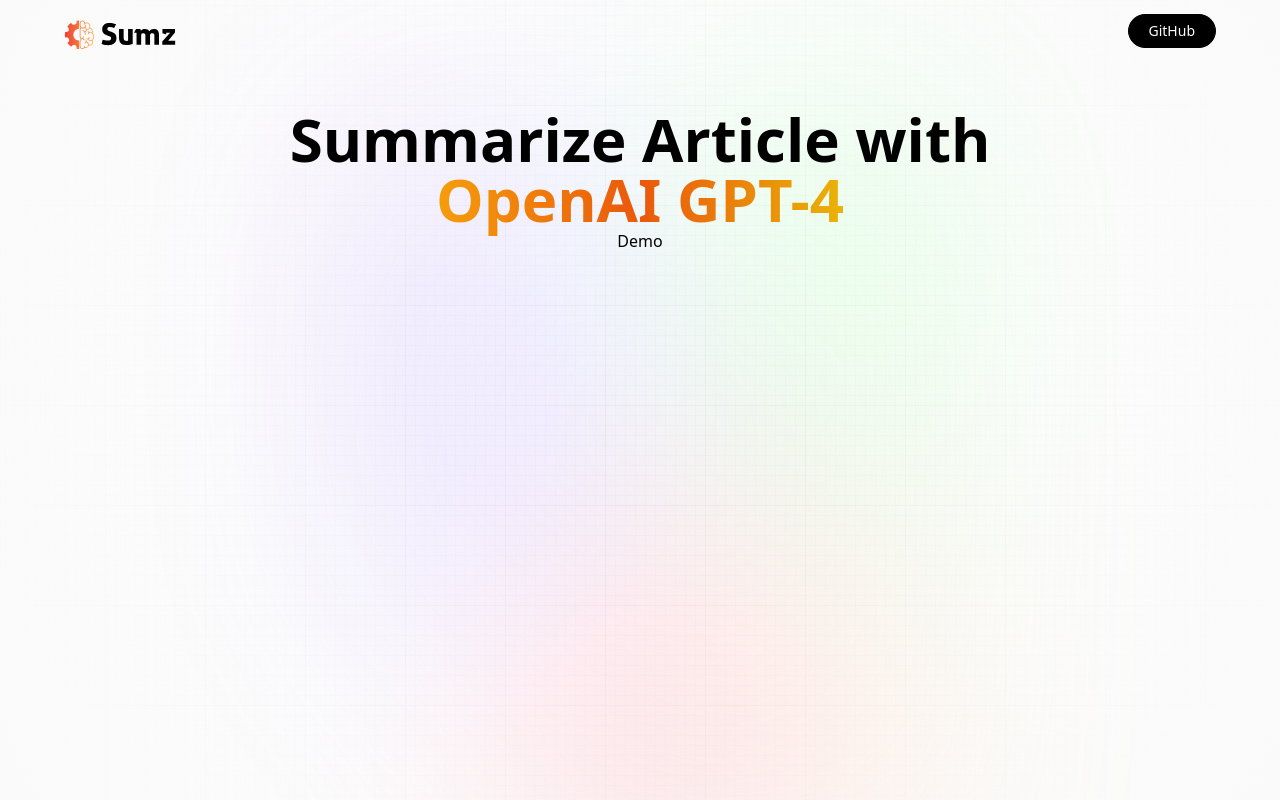
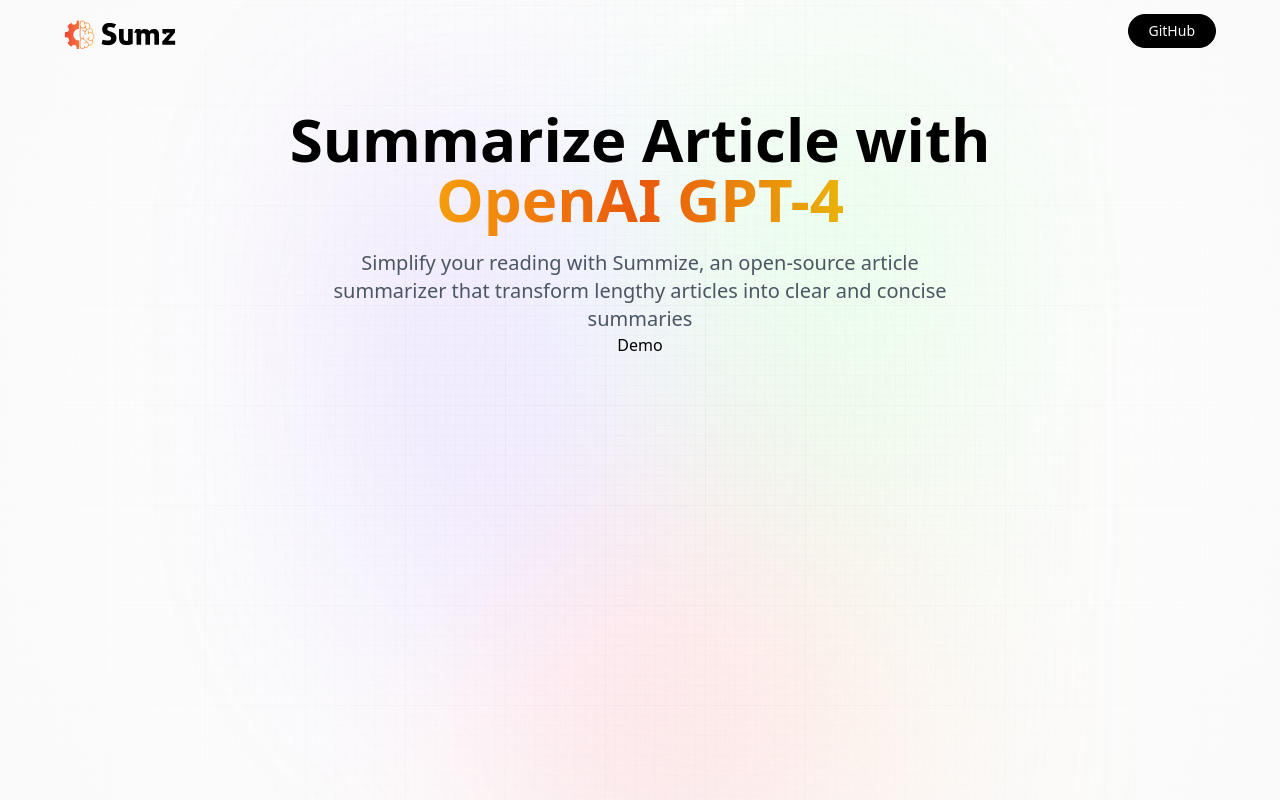
Before and after one commit to saulkurosaki/AI-SUMMARIZER-PROJECT, a React (Vite) app: page / in a window 1280 px wide. Built offline with nearby package versions, Linux system fonts and the light colour scheme; a web font is replaced by a local one.

Commit message:
feat(Hero): implement the Hero section complete subtitle

```diff
--- a/src/components/Hero.jsx
+++ b/src/components/Hero.jsx
@@ -21,10 +21,10 @@
         Summarize Article with <br className="max-md:hidden" />
         <span className="orange_gradient">OpenAI GPT-4</span>
       </h1>
-      {/* <h2 className="desc">
+      <h2 className="desc">
         Simplify your reading with Summize, an open-source article summarizer
         that transform lengthy articles into clear and concise summaries
-      </h2> */}
+      </h2>
     </header>
   );
 };
```
